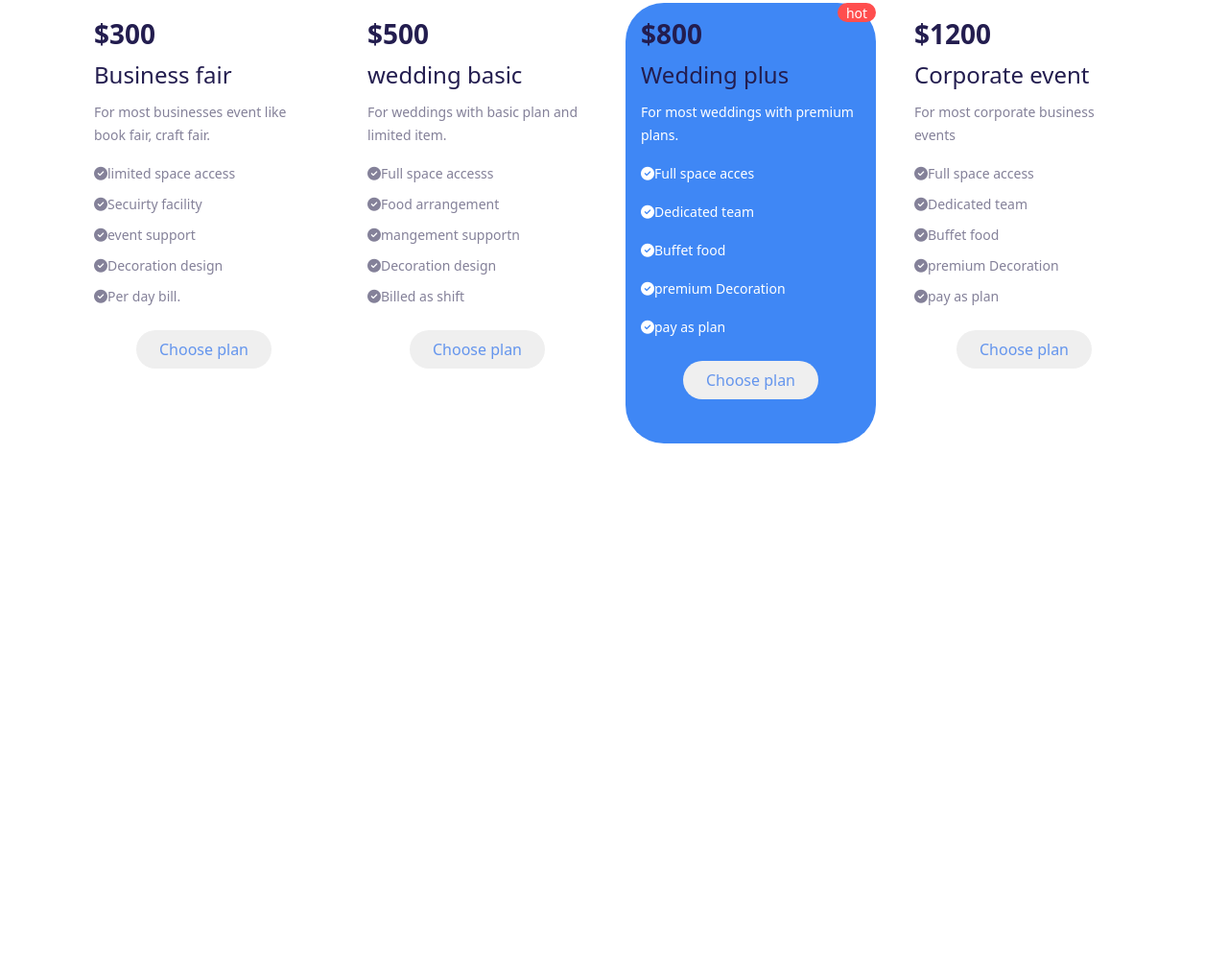
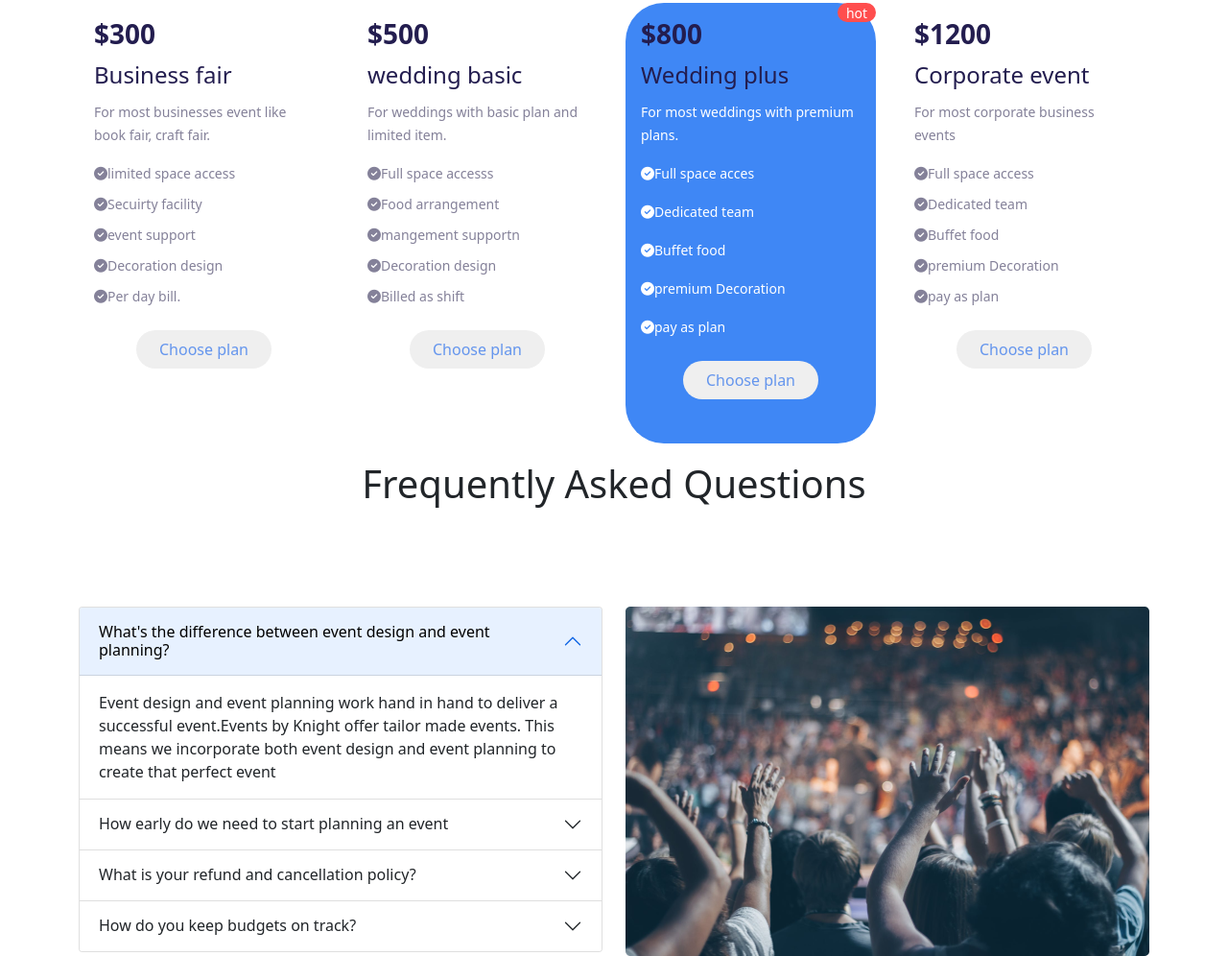
Before and after one commit to Adnan-Eram-Argho/Convention-center, a plain HTML site: page index.html in a window 1280 px wide. Shown: the part 1243-2239 px from the top of the page at 96% size. Before the commit the page ends 1723 px from the top, so only its background shows below. Drawn offline with nearby package versions, Linux system fonts and the light colour scheme; a web font is replaced by a local one.

Commit message:
frequently asked questions done

```diff
--- a/index.html
+++ b/index.html
@@ -296,6 +296,97 @@
             </div>
 
         </section>
+
+        <!-- our packages ends -->
+
+        <section class="container mt-5">
+            <div class="d-flex justify-content-center">
+                <h1>Frequently Asked Questions</h1>
+            </div>
+
+            <div class="row mt-5">
+                <div class="col-lg-6  mt-5">
+
+                    <div class="accordion" id="accordionExample">
+                        <div class="accordion-item">
+                            <h2 class="accordion-header" id="headingOne">
+                                <button class="accordion-button ac-btn" type="button" data-bs-toggle="collapse"
+                                    data-bs-target="#collapseOne" aria-expanded="true" aria-controls="collapseOne">
+                                    What's the difference between event design and event planning?
+                                </button>
+                            </h2>
+                            <div id="collapseOne" class="accordion-collapse collapse show" aria-labelledby="headingOne"
+                                data-bs-parent="#accordionExample">
+                                <div class="accordion-body">
+                                    Event design and event planning work hand in hand to deliver a successful
+                                    event.Events by Knight offer tailor made events. This means we incorporate both
+                                    event design and event planning to create that perfect event
+                                </div>
+                            </div>
+                        </div>
+                        <div class="accordion-item">
+                            <h2 class="accordion-header" id="headingTwo">
+                                <button class="accordion-button collapsed ac-btn" type="button"
+                                    data-bs-toggle="collapse" data-bs-target="#collapseTwo" aria-expanded="false"
+                                    aria-controls="collapseTwo">
+                                    How early do we need to start planning an event
+                                </button>
+                            </h2>
+                            <div id="collapseTwo" class="accordion-collapse collapse" aria-labelledby="headingTwo"
+                                data-bs-parent="#accordionExample">
+                                <div class="accordion-body">
+                                    Event design and event planning work hand in hand to deliver a successful
+                                    event.Events by Knight offer tailor made events. This means we incorporate both
+                                    event design and event planning to create that perfect event
+                                </div>
+                            </div>
+                        </div>
+                        <div class="accordion-item">
+                            <h2 class="accordion-header" id="headingThree">
+                                <button class="accordion-button collapsed ac-btn" type="button"
+                                    data-bs-toggle="collapse" data-bs-target="#collapseThree" aria-expanded="false"
+                                    aria-controls="collapseThree">
+                                    What is your refund and cancellation policy?
+                                </button>
+                            </h2>
+                            <div id="collapseThree" class="accordion-collapse collapse" aria-labelledby="headingThree"
+                                data-bs-parent="#accordionExample">
+                                <div class="accordion-body">
+                                    Event design and event planning work hand in hand to deliver a successful
+                                    event.Events by Knight offer tailor made events. This means we incorporate both
+                                    event design and event planning to create that perfect event
+                                </div>
+                            </div>
+                        </div>
+
+                        <div class="accordion-item">
+                            <h2 class="accordion-header" id="headingFour">
+                                <button class="accordion-button collapsed ac-btn" type="button"
+                                    data-bs-toggle="collapse" data-bs-target="#collapseFour" aria-expanded="false"
+                                    aria-controls="collapseFour">
+                                    How do you keep budgets on track?
+                                </button>
+                            </h2>
+                            <div id="collapseFour" class="accordion-collapse collapse" aria-labelledby="headingFour"
+                                data-bs-parent="#accordionExample">
+                                <div class="accordion-body">
+                                    Event design and event planning work hand in hand to deliver a successful
+                                    event.Events by Knight offer tailor made events. This means we incorporate both
+                                    event design and event planning to create that perfect event
+                                </div>
+                            </div>
+                        </div>
+
+                    </div>
+
+                </div>
+
+                <div class="col-lg-6  mt-5">
+                    <img src="images/people.png" class="img-fluid" alt="">
+                </div>
+            </div>
+
+        </section>
     </main>
     <!-- bootstrap js -->
     <script src="https://cdn.jsdelivr.net/npm/bootstrap@5.1.3/dist/js/bootstrap.bundle.min.js"
--- a/style.css
+++ b/style.css
@@ -77,3 +77,6 @@ background-image: url("images/banner4.png");
     padding-top:0px;
 
 }
+.ac-btn:not(.collapsed){
+    color:black !important;
+}
```
Also changed, not shown: 1 other file.
